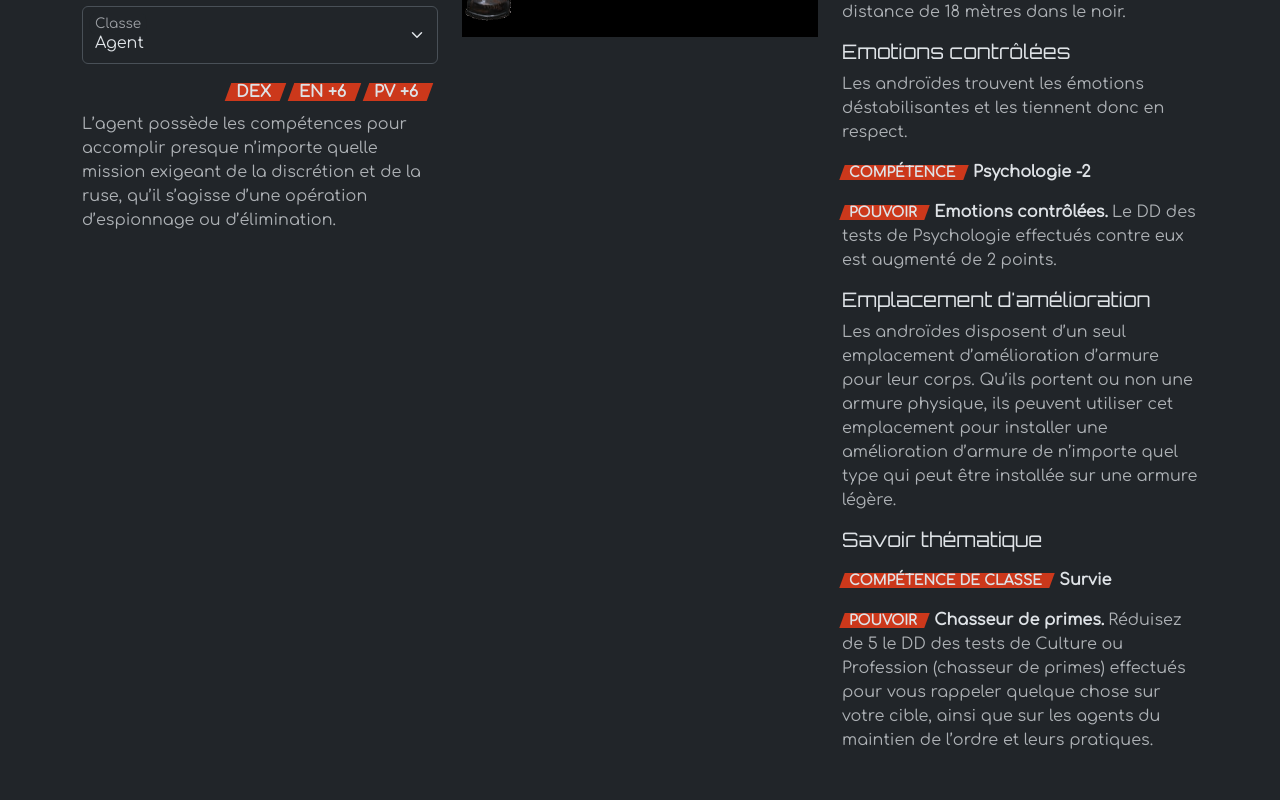
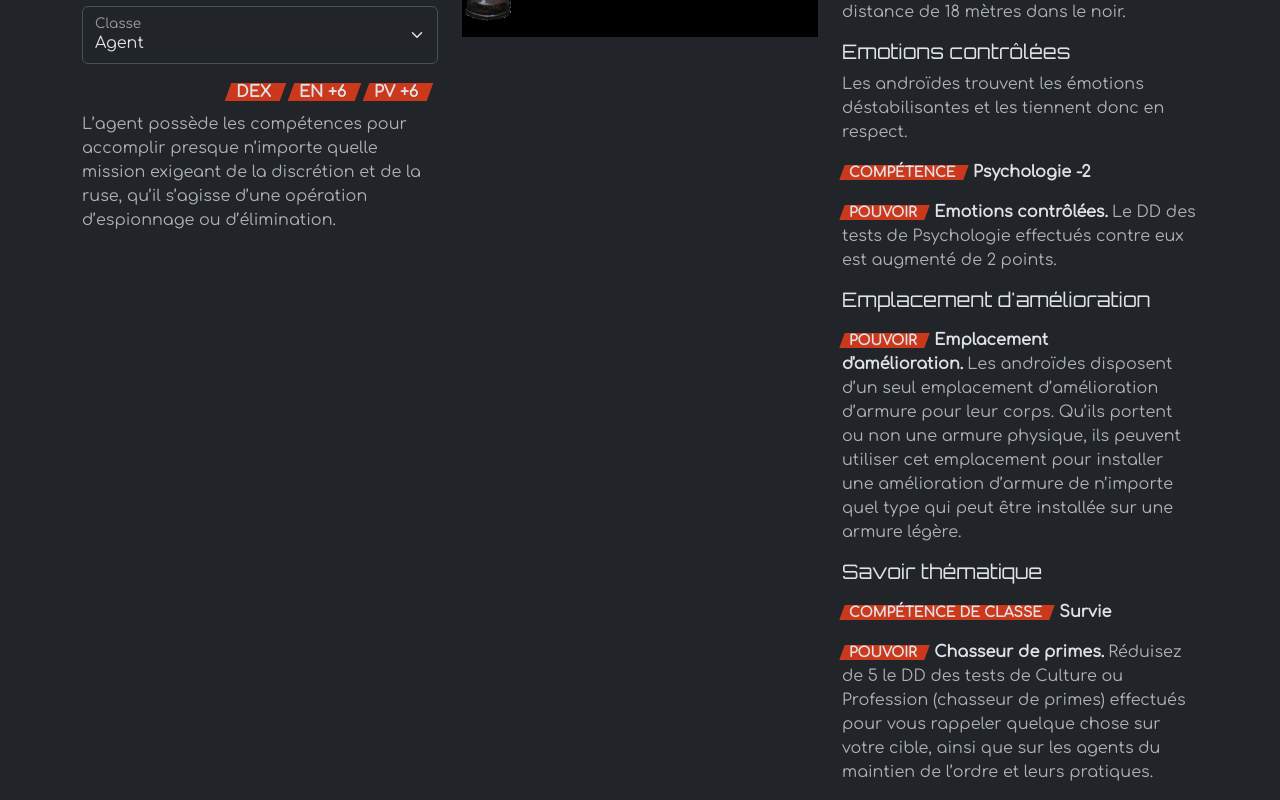
Before and after one commit to superfaz/starfinder, a Next.js app: page /characters/create in a window 1280 px wide. Shown: the part 776-1576 px from the top of the page. Before the commit the page ends 1544 px from the top, so only its background shows below. Built offline with nearby package versions, Linux system fonts and the light colour scheme.

Commit message:
Improve races data

```diff
--- a/app/characters/create/client.tsx
+++ b/app/characters/create/client.tsx
@@ -2,7 +2,7 @@
 
 import { useState } from "react";
 import { Button, Card, Col, Form, InputGroup, Row } from "react-bootstrap";
-import { Class, Race, Theme } from "../../types";
+import { Class, Component, Race, Theme } from "../../types";
 
 function RaceCard({ race, children }) {
   return (
@@ -59,7 +59,7 @@ function OptionCard({ option, children }) {
   );
 }
 
-function Component({ component }) {
+function Component({ component }: { component: Component }) {
   switch (component.type) {
     case "ability":
       return (
@@ -90,6 +90,26 @@ function Component({ component }) {
         <p>
           <span className="type small">Compétence de classe</span>
           <strong>{component.target}</strong>
+        </p>
+      );
+    case "feat":
+      return (
+        <p>
+          <span className="type small">Don</span>
+          <strong>
+            {component.value > 0 ? "+" : ""}
+            {component.value}
+          </strong>
+        </p>
+      );
+    case "skillRank":
+      return (
+        <p>
+          <span className="type small">Rang de compétence</span>
+          <strong>
+            {component.value > 0 ? "+" : ""}
+            {component.value}
+          </strong>
         </p>
       );
     default:
--- a/app/characters/create/races.json
+++ b/app/characters/create/races.json
@@ -103,7 +103,14 @@
       {
         "id": "470b64bd-f308-4192-99fd-17656e9bc386",
         "name": "Emplacement d'amélioration",
-        "description": "Les androïdes disposent d’un seul emplacement d’amélioration d’armure pour leur corps. Qu’ils portent ou non une armure physique, ils peuvent utiliser cet emplacement pour installer une amélioration d’armure de n’importe quel type qui peut être installée sur une armure légère."
+        "components": [
+          {
+            "id": "4adda420-bc94-4c18-9b91-99c0dc8a7c58",
+            "type": "ability",
+            "title": "Emplacement d'amélioration",
+            "description": "Les androïdes disposent d’un seul emplacement d’amélioration d’armure pour leur corps. Qu’ils portent ou non une armure physique, ils peuvent utiliser cet emplacement pour installer une amélioration d’armure de n’importe quel type qui peut être installée sur une armure légère."
+          }
+        ]
       }
     ]
   },
@@ -162,12 +169,12 @@
       {
         "id": "da2c4adf-edb8-4f4c-8d8f-f25fced341ed",
         "name": "Don supplémentaire",
-        "description": "Les humains choisissent un don supplémentaire au niveau 1."
+        "components": [{ "id": "63d2b8ec-3868-4fd8-b0c8-3baa3f933434", "type": "feat", "value": 1 }]
       },
       {
         "id": "ceb2713a-636e-4a17-87c2-af82ee5a4a38",
         "name": "Compétent",
-        "description": "Les Humains gagnent un rang de compétences supplémentaire au niveau 1 et un rang supplémentaire à chaque niveau suivant."
+        "components": [{ "id": "25a4565e-8ced-434d-8743-87aac1c0ced9", "type": "skillRank", "value": 1 }]
       }
     ]
   },
```
Also changed, not shown: app/types.tsx (+11 -2 lines).
